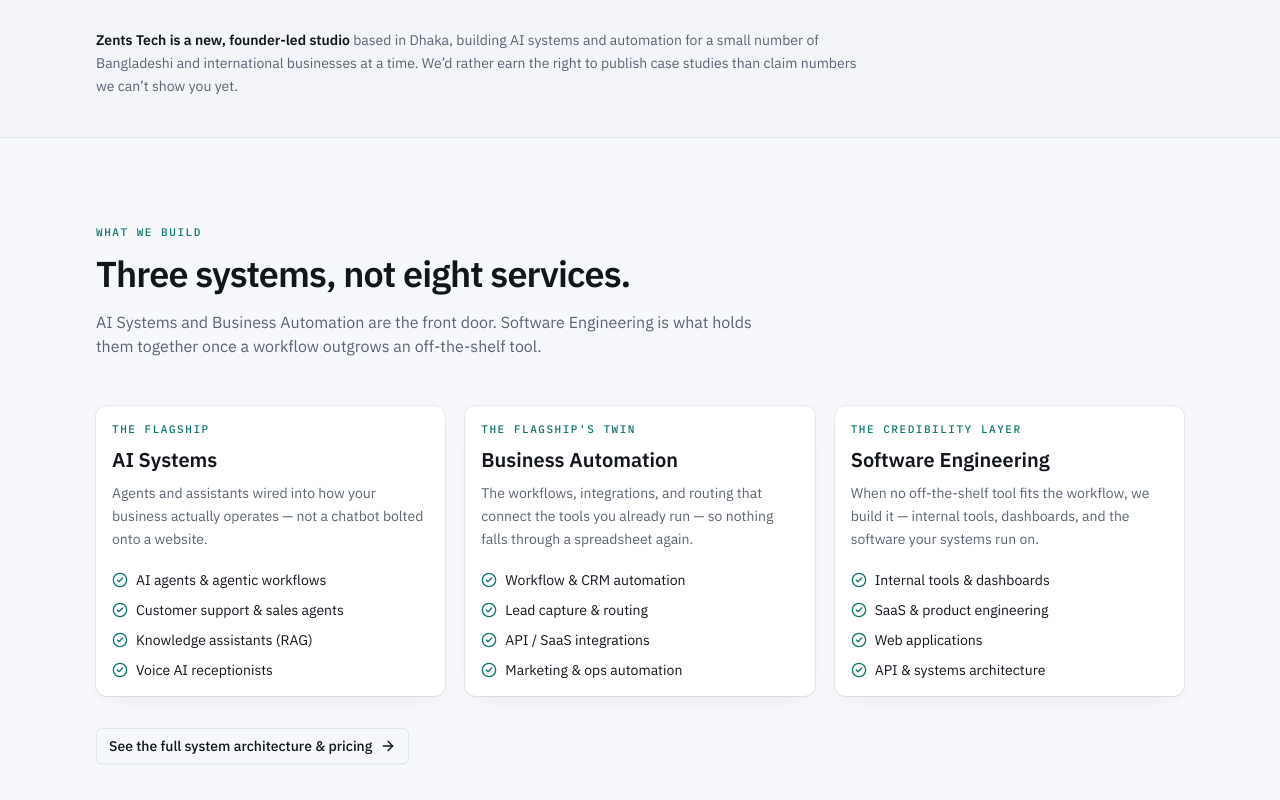
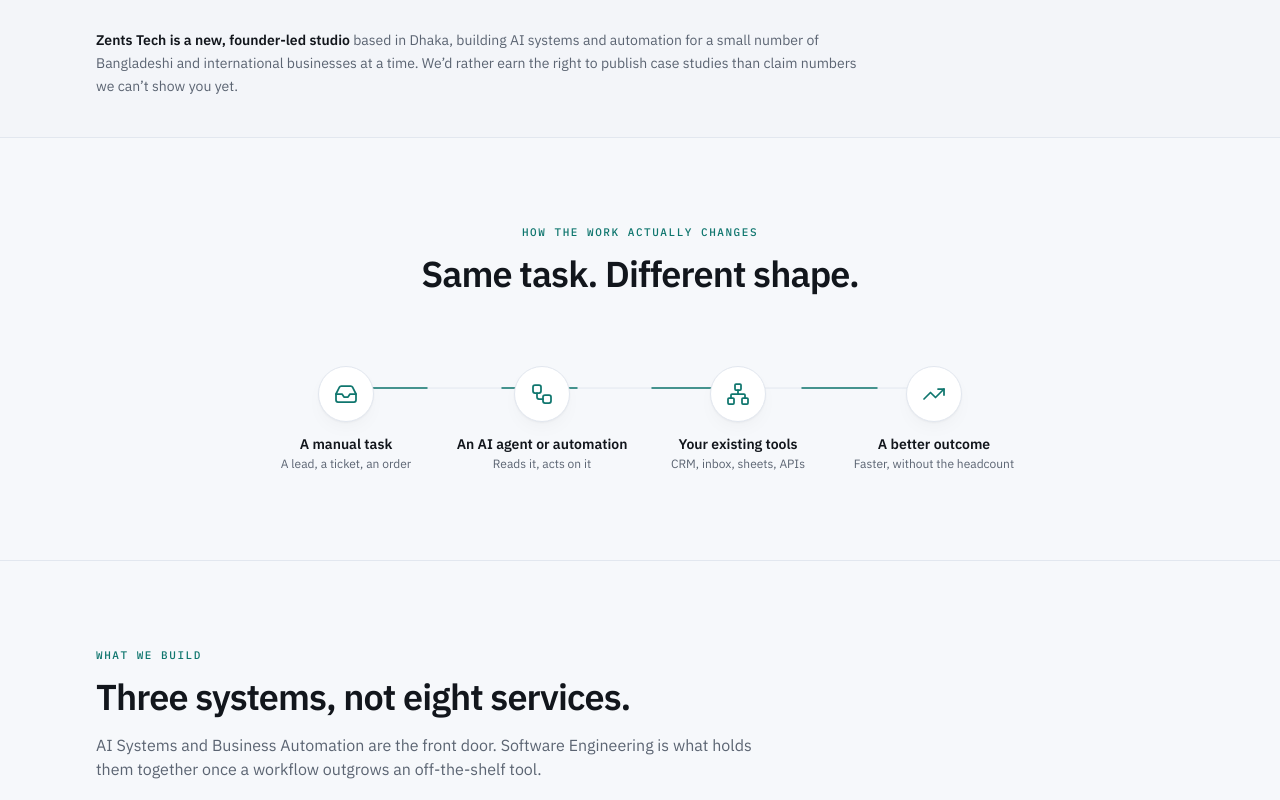
Before and after one commit to mirza-shafi/zents-tech, a Next.js app: page / in a window 1280 px wide. Shown: the part 680-1480 px from the top of the page. Built offline with nearby package versions, Linux system fonts and the light colour scheme.

Commit message:
feat: integrate Motion for lightweight, scroll-triggered animations and add a workflow diagram component

```diff
--- a/package.json
+++ b/package.json
@@ -14,6 +14,7 @@
     "class-variance-authority": "^0.7.1",
     "clsx": "^2.1.1",
     "lucide-react": "^1.38.0",
+    "motion": "^13.1.1",
     "next": "16.3.4",
     "react": "19.2.8",
     "react-dom": "19.2.8",
--- a/src/app/about/page.tsx
+++ b/src/app/about/page.tsx
@@ -3,6 +3,7 @@
 import { ArrowRight } from "lucide-react";
 import { Button } from "@/components/ui/button";
 import { Card, CardContent } from "@/components/ui/card";
+import { Reveal } from "@/components/reveal";
 
 export const metadata: Metadata = {
   title: "About",
@@ -34,6 +35,7 @@
     <>
       <section className="border-b border-border">
         <div className="container-page py-16 md:py-20">
+          <Reveal>
             <span className="eyebrow">About</span>
             <h1 className="mt-3 max-w-2xl text-balance font-display text-4xl font-extrabold tracking-tight md:text-5xl">
               A small studio, on purpose.
@@ -44,6 +46,7 @@
               number of clients at a time — Bangladeshi SMEs and international
               businesses, side by side.
             </p>
+          </Reveal>
         </div>
       </section>
 
--- a/src/app/career/page.tsx
+++ b/src/app/career/page.tsx
@@ -2,6 +2,7 @@
 import { ArrowRight, CheckCircle2 } from "lucide-react";
 import { Card, CardContent } from "@/components/ui/card";
 import { Button } from "@/components/ui/button";
+import { Reveal } from "@/components/reveal";
 import { contact } from "@/lib/site-data";
 
 export const metadata: Metadata = {
@@ -81,6 +82,7 @@
     <>
       <section className="border-b border-border">
         <div className="container-page py-16 md:py-20">
+          <Reveal>
             <span className="eyebrow">Career</span>
             <h1 className="mt-3 max-w-2xl text-balance font-display text-4xl font-extrabold tracking-tight md:text-5xl">
               Build the systems, not just ship the work.
@@ -91,6 +93,7 @@
               fixed job postings below — this page explains who we want to
               hear from and how to actually reach us.
             </p>
+          </Reveal>
         </div>
       </section>
 
--- a/src/app/layout.tsx
+++ b/src/app/layout.tsx
@@ -4,6 +4,7 @@
 import "./globals.css";
 import { SiteHeader } from "@/components/site-header";
 import { SiteFooter } from "@/components/site-footer";
+import { MotionProvider } from "@/components/motion-provider";
 
 const display = Archivo({
   variable: "--font-display",
@@ -56,9 +57,11 @@
       className={`${display.variable} ${body.variable} ${mono.variable} h-full antialiased`}
     >
       <body className="min-h-full flex flex-col bg-background text-foreground">
-        <SiteHeader />
-        <main className="flex-1">{children}</main>
-        <SiteFooter />
+        <MotionProvider>
+          <SiteHeader />
+          <main className="flex-1">{children}</main>
+          <SiteFooter />
+        </MotionProvider>
         <Analytics />
       </body>
     </html>
--- a/src/app/page.tsx
+++ b/src/app/page.tsx
@@ -2,6 +2,8 @@
 import { ArrowRight, CheckCircle2 } from "lucide-react";
 import { Button } from "@/components/ui/button";
 import { Card, CardContent } from "@/components/ui/card";
+import { Reveal } from "@/components/reveal";
+import { WorkflowDiagram } from "@/components/workflow-diagram";
 import { serviceCategories, lifecycle } from "@/lib/site-data";
 
 export default function Home() {
@@ -10,7 +12,7 @@
       {/* Hero */}
       <section className="border-b border-border">
         <div className="container-page grid gap-10 py-20 md:grid-cols-[1.15fr_0.85fr] md:py-28">
-          <div>
+          <Reveal>
             <span className="eyebrow">AI Systems &amp; Business Automation</span>
             <h1 className="mt-4 text-balance font-display text-4xl font-extrabold leading-[1.08] tracking-tight md:text-5xl">
               Most of your team&rsquo;s day is spent on work a system could do instead.
@@ -29,7 +31,7 @@
                 See how we work
               </Button>
             </div>
-          </div>
+          </Reveal>
 
           <Card className="self-start bg-card/60">
             <CardContent className="space-y-4">
@@ -66,10 +68,25 @@
         </div>
       </section>
 
+      {/* Signature visual: manual task -> AI/automation -> your tools -> outcome */}
+      <section className="border-b border-border">
+        <div className="container-page py-20">
+          <Reveal className="mx-auto max-w-xl text-center">
+            <span className="eyebrow">How the work actually changes</span>
+            <h2 className="mt-3 text-balance font-display text-3xl font-extrabold tracking-tight md:text-4xl">
+              Same task. Different shape.
+            </h2>
+          </Reveal>
+          <div className="mx-auto mt-16 max-w-3xl">
+            <WorkflowDiagram />
+          </div>
+        </div>
+      </section>
+
       {/* Systems overview */}
       <section id="systems" className="border-b border-border">
         <div className="container-page py-20">
-          <div className="max-w-2xl">
+          <Reveal className="max-w-2xl">
             <span className="eyebrow">What we build</span>
             <h2 className="mt-3 text-balance font-display text-3xl font-extrabold tracking-tight md:text-4xl">
               Three systems, not eight services.
@@ -79,7 +96,7 @@
               Software Engineering is what holds them together once a
               workflow outgrows an off-the-shelf tool.
             </p>
-          </div>
+          </Reveal>
 
           <div className="mt-12 grid gap-5 md:grid-cols-3">
             {serviceCategories.map((cat) => (
@@ -115,10 +132,12 @@
       {/* How we work */}
       <section className="border-b border-border bg-muted/30">
         <div className="container-page py-20">
-          <span className="eyebrow">How we work</span>
-          <h2 className="mt-3 max-w-xl text-balance font-display text-3xl font-extrabold tracking-tight md:text-4xl">
-            From a diagnostic to a system you rely on.
-          </h2>
+          <Reveal>
+            <span className="eyebrow">How we work</span>
+            <h2 className="mt-3 max-w-xl text-balance font-display text-3xl font-extrabold tracking-tight md:text-4xl">
+              From a diagnostic to a system you rely on.
+            </h2>
+          </Reveal>
           <div className="mt-12 grid gap-6 sm:grid-cols-2 lg:grid-cols-3">
             {lifecycle.map((stage, i) => (
               <div key={stage.step} className="flex gap-4">
@@ -141,7 +160,7 @@
       <section className="border-b border-border">
         <div className="container-page py-20">
           <div className="grid gap-10 md:grid-cols-2">
-            <div>
+            <Reveal>
               <span className="eyebrow">Why Zents Tech</span>
               <h2 className="mt-3 text-balance font-display text-3xl font-extrabold tracking-tight">
                 Engineering-led, not tool-reseller-led.
@@ -153,7 +172,7 @@
                 because automations break quietly when a third-party API
                 changes, and someone has to notice before your customer does.
               </p>
-            </div>
+            </Reveal>
             <div className="grid gap-4 sm:grid-cols-2">
               {[
                 ["Dual-market delivery", "Priced and built for both Bangladeshi and international clients."],
--- a/src/app/process/page.tsx
+++ b/src/app/process/page.tsx
@@ -2,6 +2,7 @@
 import Link from "next/link";
 import { ArrowRight } from "lucide-react";
 import { Button } from "@/components/ui/button";
+import { Reveal } from "@/components/reveal";
 import { lifecycle } from "@/lib/site-data";
 
 export const metadata: Metadata = {
@@ -43,6 +44,7 @@
     <>
       <section className="border-b border-border">
         <div className="container-page py-16 md:py-20">
+          <Reveal>
             <span className="eyebrow">Process</span>
             <h1 className="mt-3 max-w-2xl text-balance font-display text-4xl font-extrabold tracking-tight md:text-5xl">
               The path from a diagnostic to a system you don&rsquo;t think about.
@@ -52,6 +54,7 @@
               project. They start with a question — and the path from there is
               deliberately gradual.
             </p>
+          </Reveal>
         </div>
       </section>
 
--- a/src/app/systems/page.tsx
+++ b/src/app/systems/page.tsx
@@ -3,6 +3,7 @@
 import { ArrowRight, CheckCircle2 } from "lucide-react";
 import { Button } from "@/components/ui/button";
 import { Card, CardContent } from "@/components/ui/card";
+import { Reveal } from "@/components/reveal";
 import { serviceCategories, productizedServices } from "@/lib/site-data";
 
 export const metadata: Metadata = {
@@ -16,6 +17,7 @@
     <>
       <section className="border-b border-border">
         <div className="container-page py-16 md:py-20">
+          <Reveal>
             <span className="eyebrow">Systems</span>
             <h1 className="mt-3 max-w-2xl text-balance font-display text-4xl font-extrabold tracking-tight md:text-5xl">
               Three systems. One diagnostic to get into any of them.
@@ -25,6 +27,7 @@
               AI Systems and Business Automation as the core of the business,
               with Software Engineering underneath to hold them together.
             </p>
+          </Reveal>
         </div>
       </section>
 
--- /dev/null
+++ b/src/components/motion-provider.tsx
@@ -0,0 +1,19 @@
+"use client";
+
+import { LazyMotion } from "motion/react";
+
+const loadFeatures = () => import("@/lib/motion-features").then((res) => res.default);
+
+/**
+ * Gates the whole app on Motion's on-demand feature bundle (~4.6kb to
+ * start) instead of the full library. `strict` means every animated
+ * element must use `m.*`, not `motion.*`, so bundle savings can't be
+ * accidentally undone elsewhere in the app.
+ */
+export function MotionProvider({ children }: { children: React.ReactNode }) {
+  return (
+    <LazyMotion features={loadFeatures} strict>
+      {children}
+    </LazyMotion>
+  );
+}
--- /dev/null
+++ b/src/components/reveal.tsx
@@ -0,0 +1,38 @@
+"use client";
+
+import { m, useReducedMotion } from "motion/react";
+
+type RevealProps = {
+  children: React.ReactNode;
+  className?: string;
+  delay?: number;
+  as?: "div" | "span";
+};
+
+/**
+ * A restrained fade-and-rise on scroll into view — used on section
+ * headings, not on every element, per the site's "small number of
+ * signature animations" brief. Renders statically (no motion at all)
+ * when the visitor has requested reduced motion.
+ */
+export function Reveal({ children, className, delay = 0, as = "div" }: RevealProps) {
+  const shouldReduceMotion = useReducedMotion();
+  const Tag = as === "span" ? m.span : m.div;
+
+  if (shouldReduceMotion) {
+    const Static = as === "span" ? "span" : "div";
+    return <Static className={className}>{children}</Static>;
+  }
+
+  return (
+    <Tag
+      className={className}
+      initial={{ opacity: 0, y: 14 }}
+      whileInView={{ opacity: 1, y: 0 }}
+      viewport={{ once: true, margin: "-80px" }}
+      transition={{ duration: 0.5, delay, ease: [0.22, 1, 0.36, 1] }}
+    >
+      {children}
+    </Tag>
+  );
+}
--- /dev/null
+++ b/src/components/workflow-diagram.tsx
@@ -0,0 +1,113 @@
+"use client";
+
+import { m, useReducedMotion } from "motion/react";
+import { Inbox, Workflow, Network, TrendingUp } from "lucide-react";
+
+const nodes = [
+  { icon: Inbox, title: "A manual task", detail: "A lead, a ticket, an order" },
+  { icon: Workflow, title: "An AI agent or automation", detail: "Reads it, acts on it" },
+  { icon: Network, title: "Your existing tools", detail: "CRM, inbox, sheets, APIs" },
+  { icon: TrendingUp, title: "A better outcome", detail: "Faster, without the headcount" },
+];
+
+const nodePositions = [12.5, 37.5, 62.5, 87.5]; // percent, matches the 4-col grid centers
+
+function Connector({ orientation }: { orientation: "horizontal" | "vertical" }) {
+  const shouldReduceMotion = useReducedMotion();
+  const isHorizontal = orientation === "horizontal";
+
+  const pathProps = isHorizontal
+    ? { d: `M ${nodePositions[0]} 2 L ${nodePositions[3]} 2`, viewBox: "0 0 100 4" }
+    : { d: `M 2 ${nodePositions[0]} L 2 ${nodePositions[3]}`, viewBox: "0 0 4 100" };
+
+  return (
+    <svg
+      aria-hidden="true"
+      className={isHorizontal ? "absolute inset-x-0 top-7 h-1 w-full" : "absolute inset-y-0 left-7 h-full w-1"}
+      viewBox={pathProps.viewBox}
+      preserveAspectRatio="none"
+    >
+      <path
+        d={pathProps.d}
+        stroke="var(--border)"
+        strokeWidth="1"
+        fill="none"
+        vectorEffect="non-scaling-stroke"
+      />
+      <m.path
+        d={pathProps.d}
+        stroke="var(--primary)"
+        strokeWidth="1.5"
+        fill="none"
+        vectorEffect="non-scaling-stroke"
+        strokeLinecap="round"
+        initial={{ pathLength: 0 }}
+        whileInView={{ pathLength: 1 }}
+        viewport={{ once: true }}
+        transition={{ duration: 1.1, ease: [0.22, 1, 0.36, 1], delay: 0.2 }}
+      />
+      {!shouldReduceMotion && (
+        <m.circle
+          r="1.6"
+          fill="var(--primary)"
+          initial={isHorizontal ? { cx: nodePositions[0], cy: 2 } : { cx: 2, cy: nodePositions[0] }}
+          animate={
+            isHorizontal
+              ? { cx: [nodePositions[0], nodePositions[3]] }
+              : { cy: [nodePositions[0], nodePositions[3]] }
+          }
+          transition={{ duration: 2.6, repeat: Infinity, repeatDelay: 0.6, ease: "easeInOut", delay: 1.4 }}
+        />
+      )}
+    </svg>
+  );
+}
+
+export function WorkflowDiagram() {
+  return (
+    <div className="relative">
+      {/* Mobile: stacked vertically */}
+      <div className="relative grid grid-cols-1 gap-10 py-2 md:hidden">
+        <Connector orientation="vertical" />
+        {nodes.map((node, i) => (
+          <Node key={node.title} node={node} index={i} />
+        ))}
+      </div>
+
+      {/* Desktop: horizontal row */}
+      <div className="relative hidden grid-cols-4 gap-4 py-2 md:grid">
+        <Connector orientation="horizontal" />
+        {nodes.map((node, i) => (
+          <Node key={node.title} node={node} index={i} />
+        ))}
+      </div>
+    </div>
+  );
+}
+
+function Node({
+  node,
+  index,
+}: {
+  node: (typeof nodes)[number];
+  index: number;
+}) {
+  const Icon = node.icon;
+  return (
+    <m.div
+      className="relative flex flex-col items-start gap-3 md:items-center md:text-center"
+      initial={{ opacity: 0, y: 10 }}
+      whileInView={{ opacity: 1, y: 0 }}
+      viewport={{ once: true }}
+      transition={{ duration: 0.4, delay: 0.15 * index }}
+    >
+      <div className="relative z-10 flex size-14 shrink-0 items-center justify-center rounded-full border border-border bg-card shadow-[0_1px_2px_rgba(18,22,28,0.04),0_8px_24px_-12px_rgba(18,22,28,0.10)]">
+        <Icon className="size-6 text-primary" strokeWidth={1.75} />
+      </div>
+      <div>
+        <h3 className="font-display text-sm font-bold">{node.title}</h3>
+        <p className="mt-0.5 text-xs text-muted-foreground">{node.detail}</p>
+      </div>
+    </m.div>
+  );
+}
--- /dev/null
+++ b/src/lib/motion-features.ts
@@ -0,0 +1,5 @@
+import { domAnimation } from "motion/react";
+
+// Loaded lazily by MotionProvider so the animation runtime isn't part of
+// the initial JS bundle — see https://motion.dev/docs/react-reduce-bundle-size
+export default domAnimation;
```
Also changed, not shown: 2 other files (tests, documents, lock files or other folders). Lines whose indentation alone changed are shown as unchanged.
